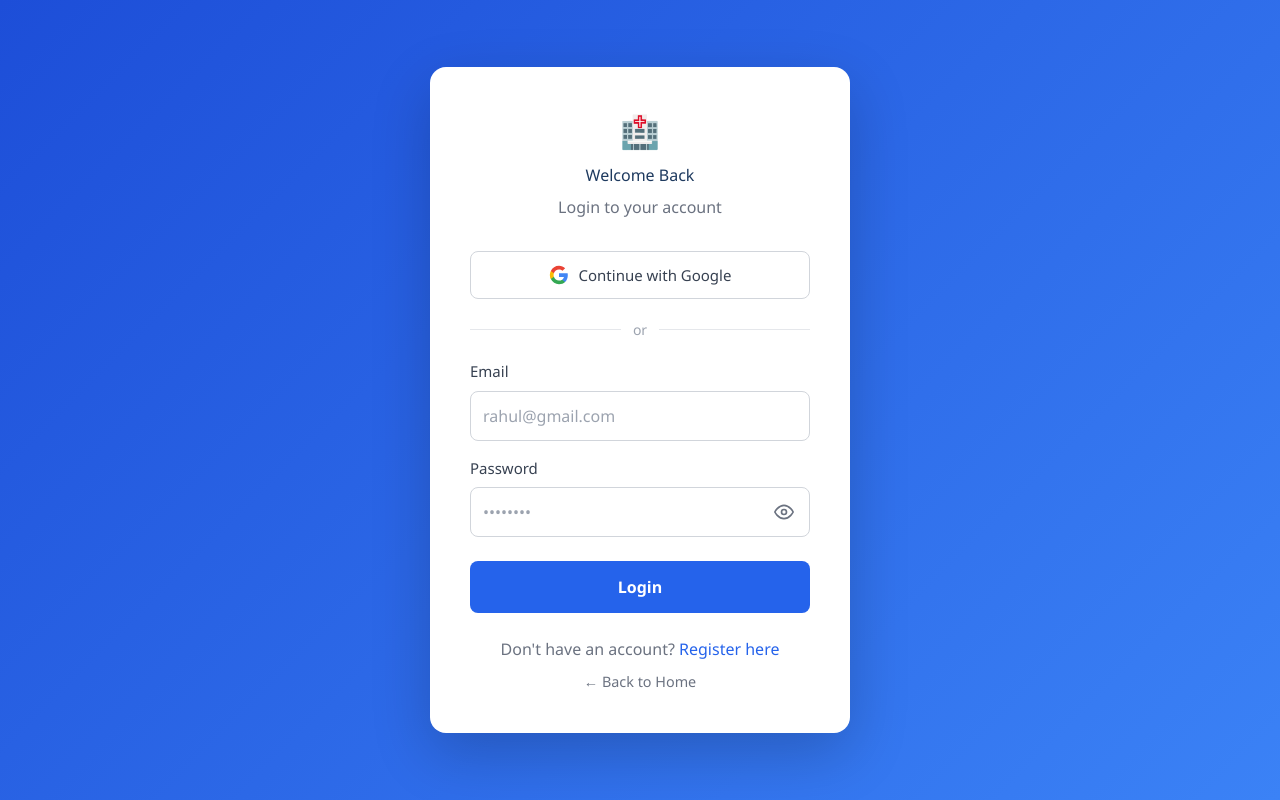
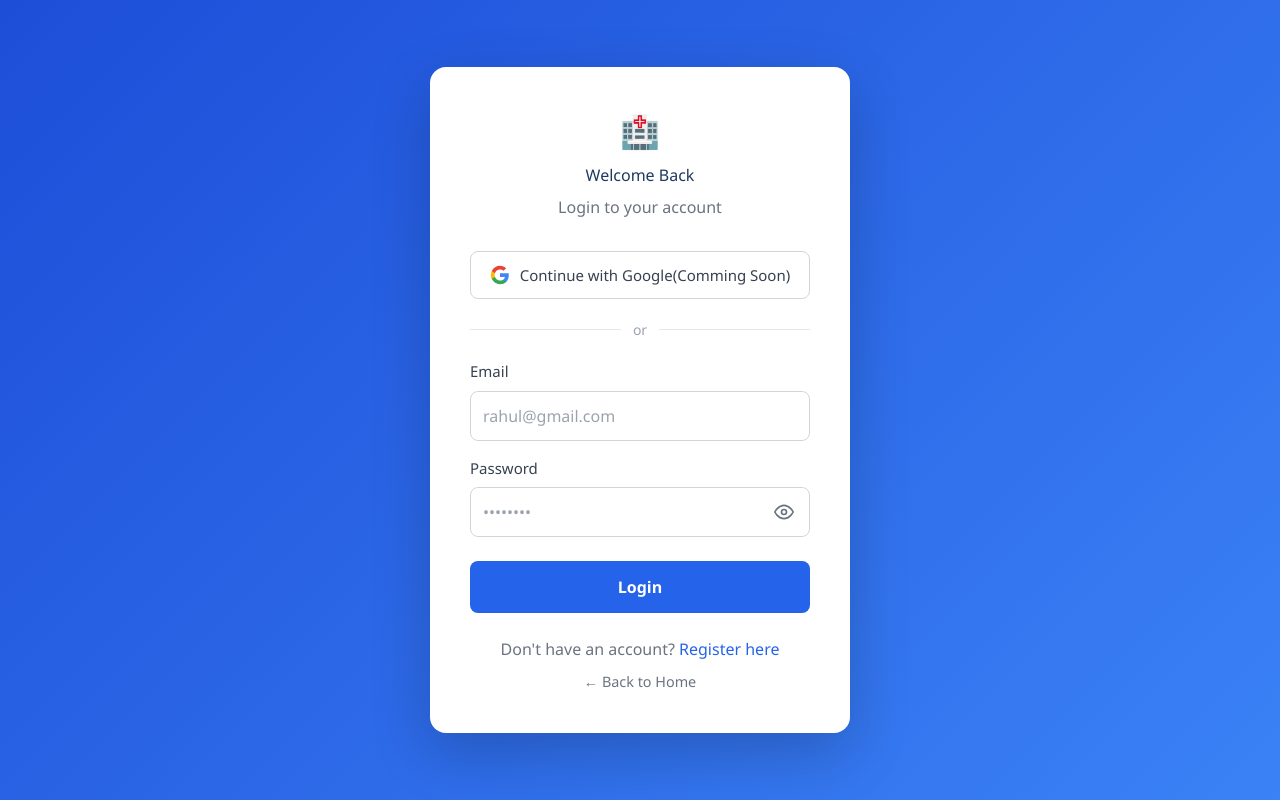
Before and after one commit to Tanvisonune/MediLocal, a React (Create React App) app in the folder client/: page /login in a window 1280 px wide. Built offline with nearby package versions, Linux system fonts and the light colour scheme; no server answers.

Commit message:
update login page

```diff
--- a/client/src/pages/LoginPage.js
+++ b/client/src/pages/LoginPage.js
@@ -166,7 +166,7 @@ const LoginPage = () => {
           }}
         >
           <GoogleIcon />
-          {googleLoading ? 'Signing in with Google...' : 'Continue with Google'}
+          {googleLoading ? 'Signing in with Google...' : 'Continue with Google(Comming Soon)'}
         </button>
 
         {/* Divider */}
```
